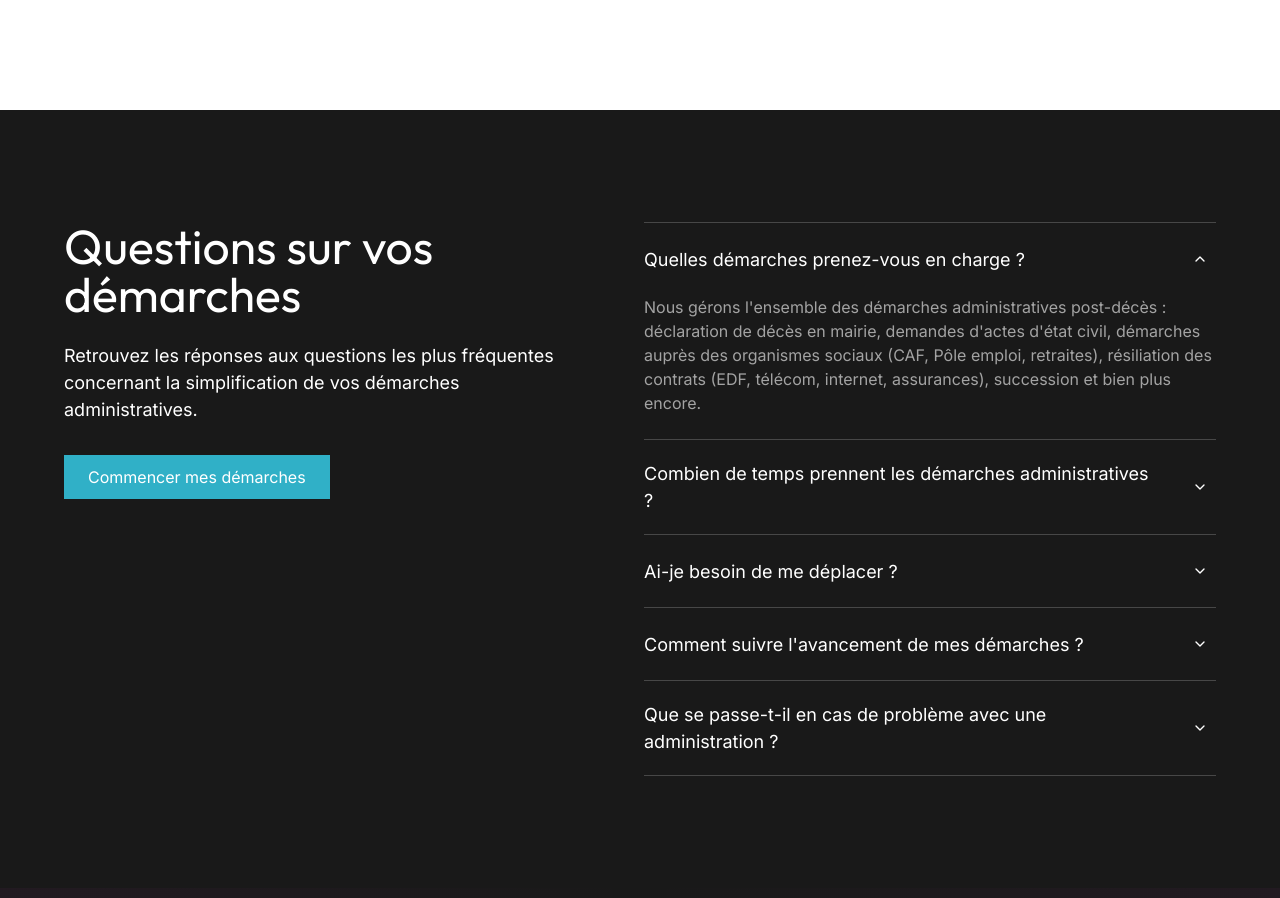
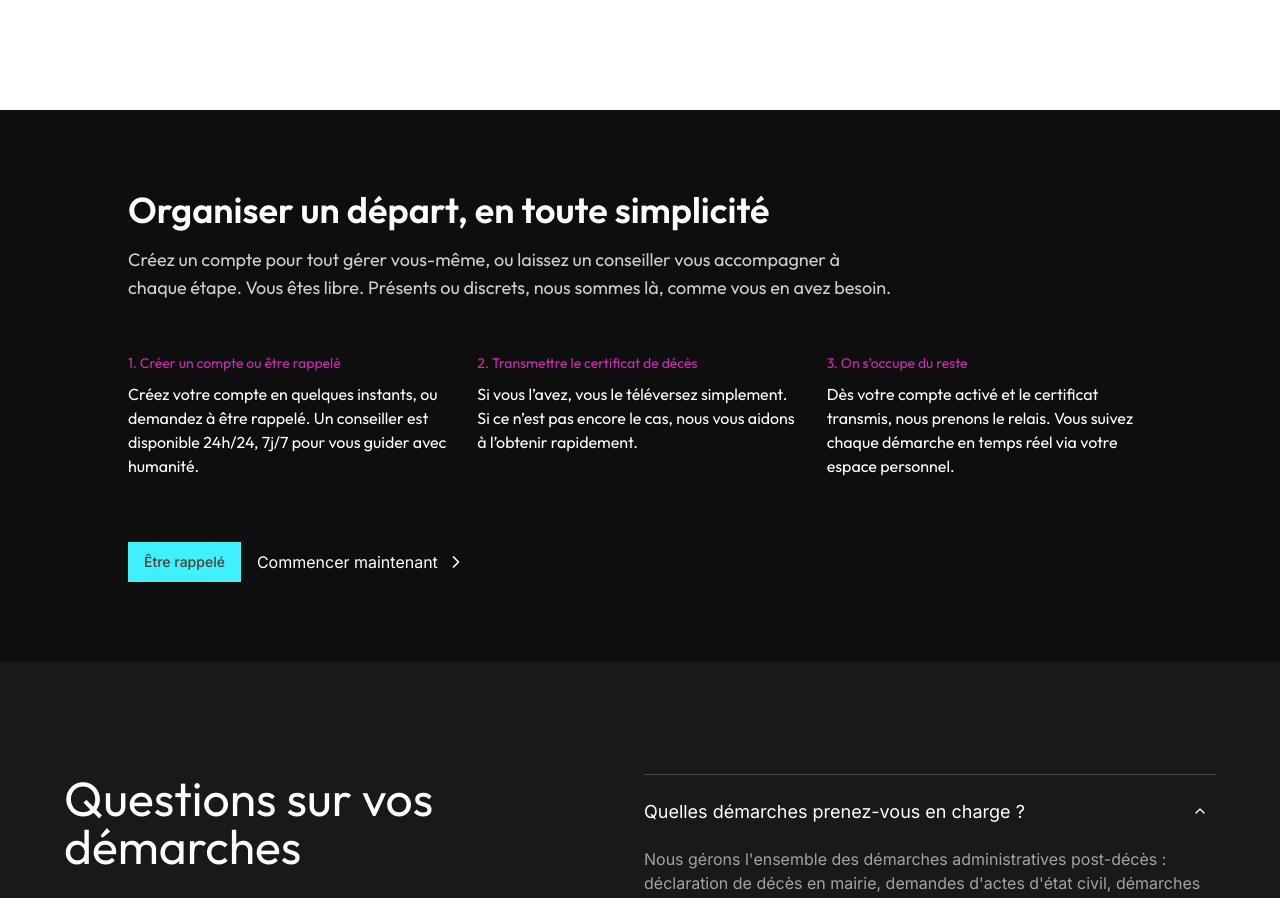
Before and after one commit to fmeleard84/mortel-memory-space, a React (Vite) app: page /demarches-administratives in a window 1280 px wide. Shown: the part 2161-3059 px from the top of the page. Built offline with nearby package versions, Linux system fonts and the light colour scheme.

Commit message:
demarche

```diff
--- /dev/null
+++ b/src/components/DemarcheSimplicite.tsx
@@ -0,0 +1,77 @@
+import React, { useState } from 'react';
+import { ChevronRight } from 'lucide-react';
+import { Button } from './ui/button';
+import ModalRappel from './modals/Modal_rappel_tel';
+import ModalCreationCompte from './modals/Modal_creation_compte';
+import { useConseiller } from './contexts/ConseillerContext';
+
+const EtapesSimplicite = () => {
+  const conseiller = useConseiller();
+  const [modalRappelOpen, setModalRappelOpen] = useState(false);
+  const [modalCompteOpen, setModalCompteOpen] = useState(false);
+
+  return (
+    <section className="w-full bg-[#0e0e0e] text-white py-20 px-4 md:px-16 font-heading">
+      <div className="max-w-5xl mx-auto flex flex-col items-start gap-12">
+
+        {/* Titre & sous-titre */}
+        <div className="flex flex-col gap-4">
+          <h2 className="text-3xl md:text-4xl font-semibold">
+            Organiser un départ, en toute simplicité
+          </h2>
+          <p className="text-white/80 text-lg max-w-3xl">
+            Créez un compte pour tout gérer vous-même, ou laissez un conseiller vous accompagner à chaque étape.
+            Vous êtes libre. Présents ou discrets, nous sommes là, comme vous en avez besoin.
+          </p>
+        </div>
+
+        {/* Étapes */}
+        <div className="flex flex-col gap-8 w-full">
+          <div className="flex flex-col md:flex-row gap-6">
+            <div className="flex-1">
+              <span className="text-mortel-violet text-sm">1. Créer un compte ou être rappelé</span>
+              <p className="text-white mt-2">
+                Créez votre compte en quelques instants, ou demandez à être rappelé.
+                Un conseiller est disponible 24h/24, 7j/7 pour vous guider avec humanité.
+              </p>
+            </div>
+            <div className="flex-1">
+              <span className="text-mortel-violet text-sm">2. Transmettre le certificat de décès</span>
+              <p className="text-white mt-2">
+                Si vous l’avez, vous le téléversez simplement.
+                Si ce n’est pas encore le cas, nous vous aidons à l’obtenir rapidement.
+              </p>
+            </div>
+            <div className="flex-1">
+              <span className="text-mortel-violet text-sm">3. On s’occupe du reste</span>
+              <p className="text-white mt-2">
+                Dès votre compte activé et le certificat transmis, nous prenons le relais.
+                Vous suivez chaque démarche en temps réel via votre espace personnel.
+              </p>
+            </div>
+          </div>
+        </div>
+
+        {/* CTA */}
+        <div className="flex flex-col sm:flex-row gap-4 pt-4">
+          <Button className="btn-principal" onClick={() => setModalRappelOpen(true)}>
+            Être rappelé
+          </Button>
+          <button
+            className="btn-secondaire group"
+            onClick={() => setModalCompteOpen(true)}
+          >
+            <span>Commencer maintenant</span>
+            <ChevronRight className="w-5 h-5 transition-transform duration-200 group-hover:translate-x-1" />
+          </button>
+        </div>
+      </div>
+
+      {/* Modales */}
+      <ModalRappel open={modalRappelOpen} onClose={() => setModalRappelOpen(false)} conseiller={conseiller} />
+      <ModalCreationCompte open={modalCompteOpen} onClose={() => setModalCompteOpen(false)} />
+    </section>
+  );
+};
+
+export default EtapesSimplicite;
--- a/src/pages/DemarchesAdministratives.tsx
+++ b/src/pages/DemarchesAdministratives.tsx
@@ -8,6 +8,7 @@ import Footer from '../components/Footer';
 import NewVerbatimSection from '../components/NewVerbatimSection';
 import NewFAQ from '../components/NewFAQ';
 import verbatim3 from '../assets/verbatim_3.jpg';
+import DemarcheSimplicite from '../components/DemarcheSimplicite';
 
   const handleCommencerClick = () => {
     console.log("Redirection vers le formulaire de démarrage des démarches");
@@ -49,6 +50,7 @@ const DemarchesAdministratives = () => {
         imageSrc={verbatim3}
         imageAlt="Témoignage de Marylin"
       />
+      <DemarcheSimplicite />
       <NewFAQ
         title="Questions sur vos démarches"
         description="Retrouvez les réponses aux questions les plus fréquentes concernant la simplification de vos démarches administratives."
```
